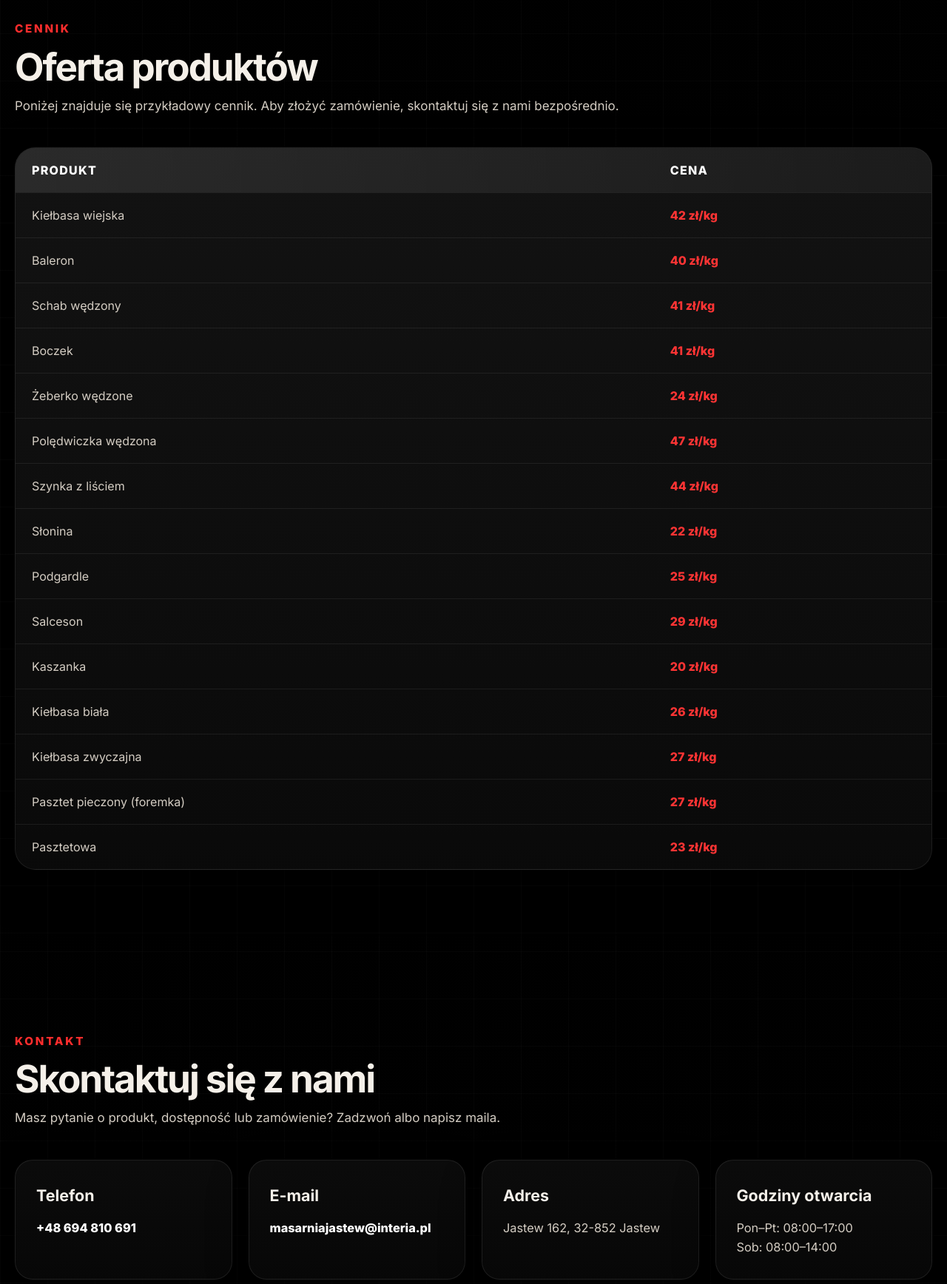
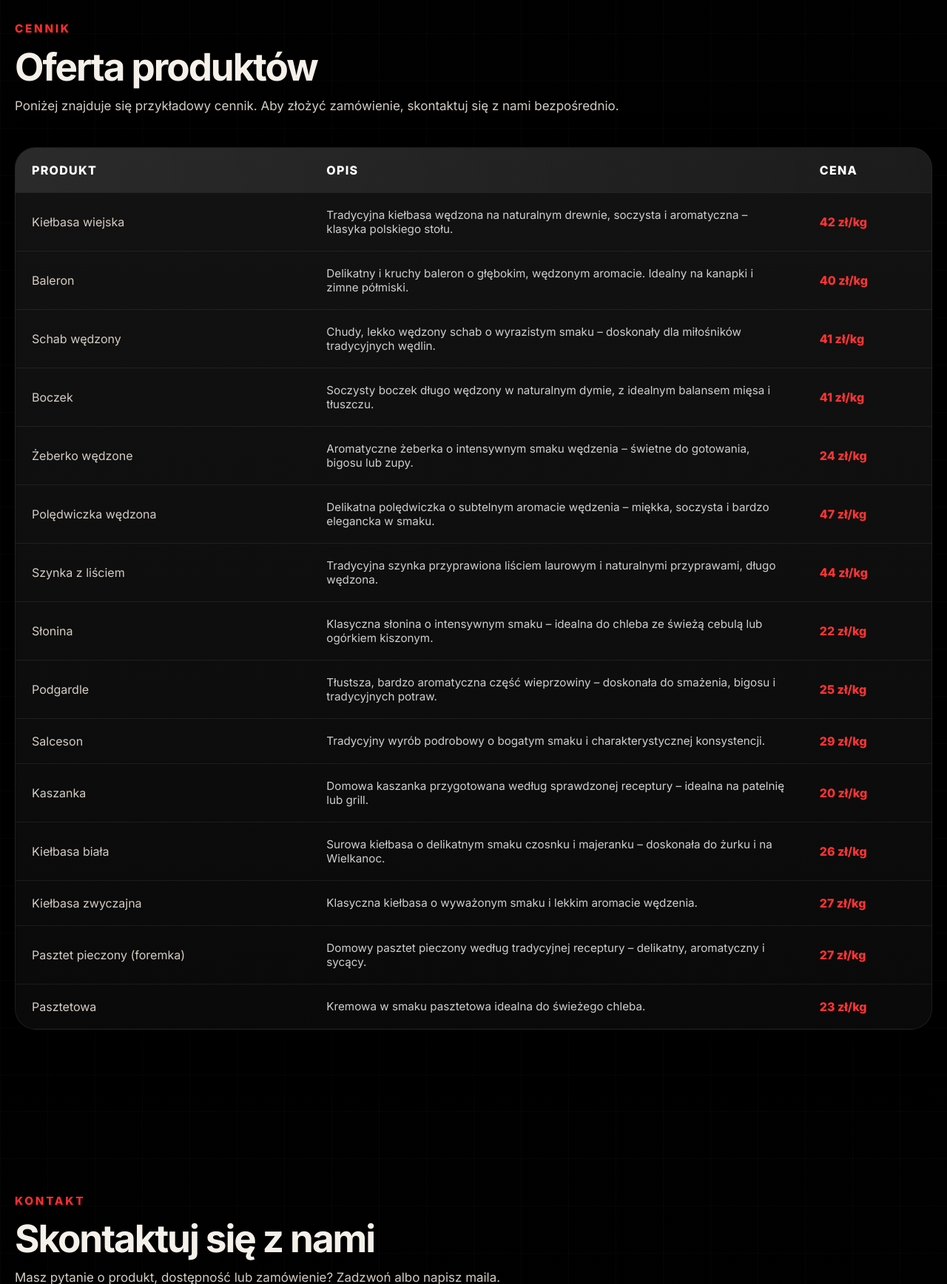
Before and after one commit to Ankielpe/masarnia-landing, a Flask app: page / in a window 1280 px wide. Shown: the part 1577-3313 px from the top of the page at 74% size. Run offline with Flask 3, Linux system fonts and the light colour scheme.

```diff
--- a/static/css/style.css
+++ b/static/css/style.css
@@ -528,6 +528,12 @@ a {
     color: var(--text-soft);
 }
 
+.pricing-table td:nth-child(2) {
+    max-width: 420px;
+    color: #cfcfcf;
+    font-size: 0.95rem;
+}
+
 .pricing-table td:last-child {
     color: #ff3434;
     font-weight: 800;
--- a/templates/index.html
+++ b/templates/index.html
@@ -121,25 +121,103 @@
 <thead>
 <tr>
 <th>Produkt</th>
+<th>Opis</th>
 <th>Cena</th>
 </tr>
 </thead>
+
 <tbody>
-                        <tr><td>Kiełbasa wiejska</td><td>42 zł/kg</td></tr>
-                        <tr><td>Baleron</td><td>40 zł/kg</td></tr>
-                        <tr><td>Schab wędzony</td><td>41 zł/kg</td></tr>
-                        <tr><td>Boczek</td><td>41 zł/kg</td></tr>
-                        <tr><td>Żeberko wędzone</td><td>24 zł/kg</td></tr>
-                        <tr><td>Polędwiczka wędzona</td><td>47 zł/kg</td></tr>
-                        <tr><td>Szynka z liściem</td><td>44 zł/kg</td></tr>
-                        <tr><td>Słonina</td><td>22 zł/kg</td></tr>
-                        <tr><td>Podgardle</td><td>25 zł/kg</td></tr>
-                        <tr><td>Salceson</td><td>29 zł/kg</td></tr>
-                        <tr><td>Kaszanka</td><td>20 zł/kg</td></tr>
-                        <tr><td>Kiełbasa biała</td><td>26 zł/kg</td></tr>
-                        <tr><td>Kiełbasa zwyczajna</td><td>27 zł/kg</td></tr>
-                        <tr><td>Pasztet pieczony (foremka)</td><td>27 zł/kg</td></tr>
-                        <tr><td>Pasztetowa</td><td>23 zł/kg</td></tr>
+
+<tr>
+<td>Kiełbasa wiejska</td>
+<td>Tradycyjna kiełbasa wędzona na naturalnym drewnie, soczysta i aromatyczna – klasyka polskiego stołu.</td>
+<td>42 zł/kg</td>
+</tr>
+
+<tr>
+<td>Baleron</td>
+<td>Delikatny i kruchy baleron o głębokim, wędzonym aromacie. Idealny na kanapki i zimne półmiski.</td>
+<td>40 zł/kg</td>
+</tr>
+
+<tr>
+<td>Schab wędzony</td>
+<td>Chudy, lekko wędzony schab o wyrazistym smaku – doskonały dla miłośników tradycyjnych wędlin.</td>
+<td>41 zł/kg</td>
+</tr>
+
+<tr>
+<td>Boczek</td>
+<td>Soczysty boczek długo wędzony w naturalnym dymie, z idealnym balansem mięsa i tłuszczu.</td>
+<td>41 zł/kg</td>
+</tr>
+
+<tr>
+<td>Żeberko wędzone</td>
+<td>Aromatyczne żeberka o intensywnym smaku wędzenia – świetne do gotowania, bigosu lub zupy.</td>
+<td>24 zł/kg</td>
+</tr>
+
+<tr>
+<td>Polędwiczka wędzona</td>
+<td>Delikatna polędwiczka o subtelnym aromacie wędzenia – miękka, soczysta i bardzo elegancka w smaku.</td>
+<td>47 zł/kg</td>
+</tr>
+
+<tr>
+<td>Szynka z liściem</td>
+<td>Tradycyjna szynka przyprawiona liściem laurowym i naturalnymi przyprawami, długo wędzona.</td>
+<td>44 zł/kg</td>
+</tr>
+
+<tr>
+<td>Słonina</td>
+<td>Klasyczna słonina o intensywnym smaku – idealna do chleba ze świeżą cebulą lub ogórkiem kiszonym.</td>
+<td>22 zł/kg</td>
+</tr>
+
+<tr>
+<td>Podgardle</td>
+<td>Tłustsza, bardzo aromatyczna część wieprzowiny – doskonała do smażenia, bigosu i tradycyjnych potraw.</td>
+<td>25 zł/kg</td>
+</tr>
+
+<tr>
+<td>Salceson</td>
+<td>Tradycyjny wyrób podrobowy o bogatym smaku i charakterystycznej konsystencji.</td>
+<td>29 zł/kg</td>
+</tr>
+
+<tr>
+<td>Kaszanka</td>
+<td>Domowa kaszanka przygotowana według sprawdzonej receptury – idealna na patelnię lub grill.</td>
+<td>20 zł/kg</td>
+</tr>
+
+<tr>
+<td>Kiełbasa biała</td>
+<td>Surowa kiełbasa o delikatnym smaku czosnku i majeranku – doskonała do żurku i na Wielkanoc.</td>
+<td>26 zł/kg</td>
+</tr>
+
+<tr>
+<td>Kiełbasa zwyczajna</td>
+<td>Klasyczna kiełbasa o wyważonym smaku i lekkim aromacie wędzenia.</td>
+<td>27 zł/kg</td>
+</tr>
+
+<tr>
+<td>Pasztet pieczony (foremka)</td>
+<td>Domowy pasztet pieczony według tradycyjnej receptury – delikatny, aromatyczny i sycący.</td>
+<td>27 zł/kg</td>
+</tr>
+
+<tr>
+<td>Pasztetowa</td>
+<td>Kremowa w smaku pasztetowa idealna do świeżego chleba.</td>
+<td>23 zł/kg</td>
+</tr>
+
 </tbody>
 </table>
 </div>
```
Lines whose indentation alone changed are shown as unchanged.
